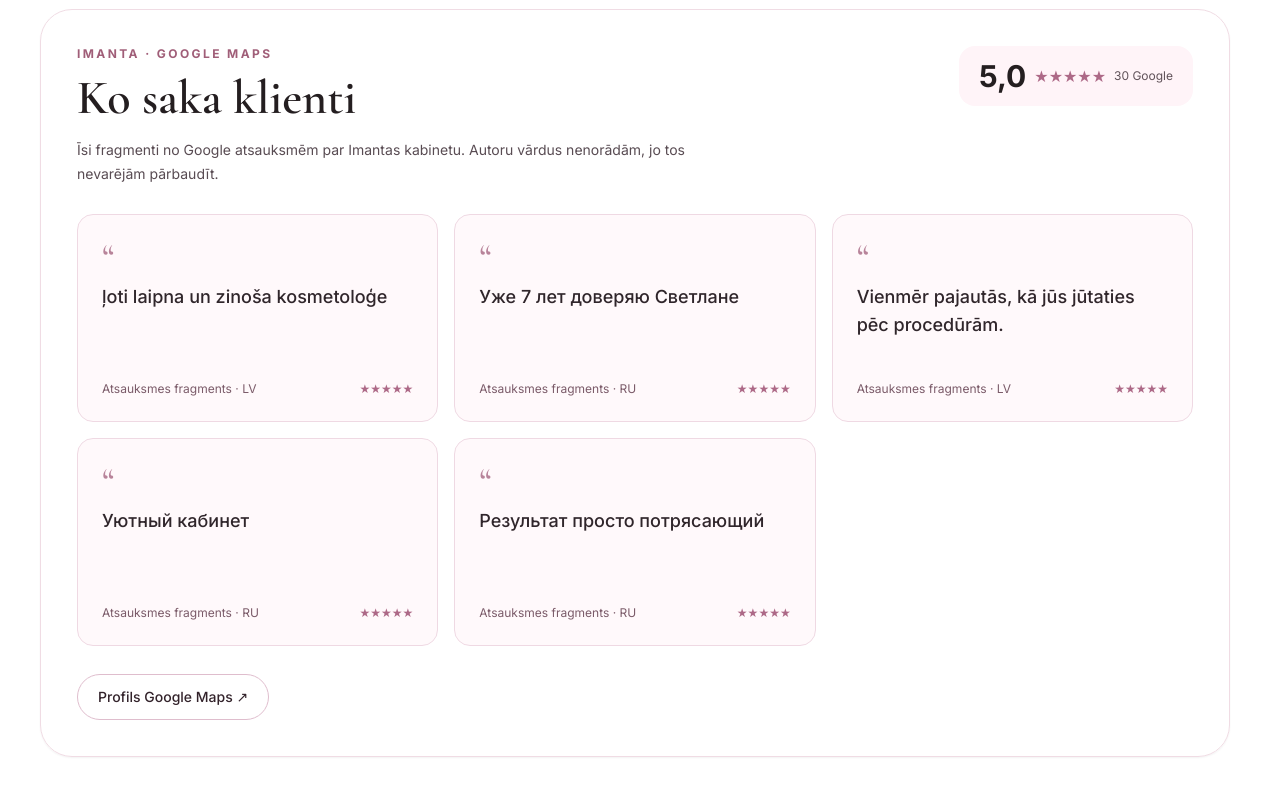
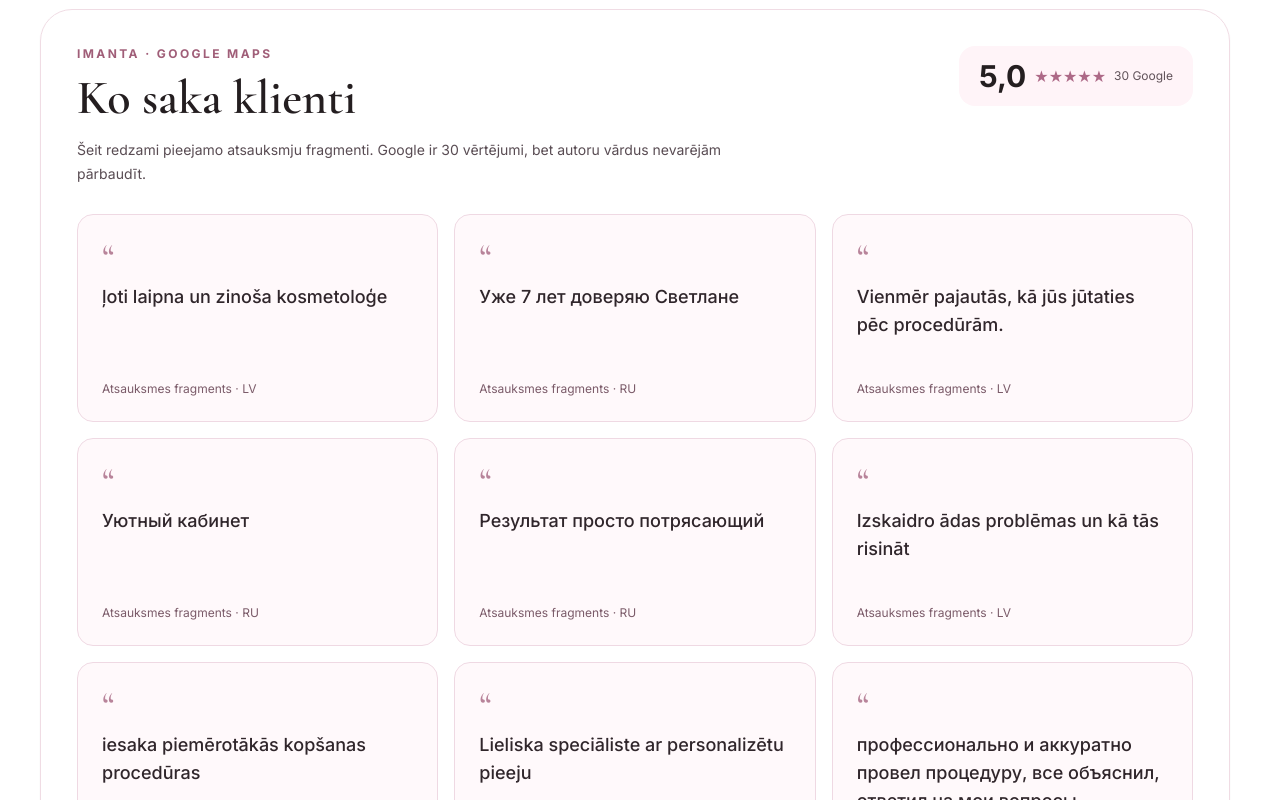
Before and after one commit to SergeyJak/Sweet-lana, a Next.js app: page /lv in a window 1280 px wide. Shown: the part 1900-2700 px from the top of the page. Built offline with nearby package versions, Linux system fonts and the light colour scheme; no server answers.

Commit message:
Fix direct Google reviews link and show more verified review excerpts

```diff
--- a/src/components/GoogleReviews.tsx
+++ b/src/components/GoogleReviews.tsx
@@ -3,24 +3,24 @@ type Locale = 'ru' | 'lv' | 'en'
 const copy = {
   ru: {
     title: 'Что говорят клиенты',
-    description: 'Фрагменты реальных отзывов из Google о кабинете в Иманте. Публикуем без имён авторов, поскольку их не удалось проверить.',
+    description: 'Ниже выдержки из отзывов клиентов. Всего в Google 30 оценок, здесь опубликованы только доступные фрагменты без имён авторов.',
     location: 'Иманта · Google Maps',
     source: 'Фрагмент отзыва',
-    all: 'Карточка в Google Maps',
+    all: 'Открыть все отзывы Google',
   },
   lv: {
     title: 'Ko saka klienti',
-    description: 'Īsi fragmenti no Google atsauksmēm par Imantas kabinetu. Autoru vārdus nenorādām, jo tos nevarējām pārbaudīt.',
+    description: 'Šeit redzami pieejamo atsauksmju fragmenti. Google ir 30 vērtējumi, bet autoru vārdus nevarējām pārbaudīt.',
     location: 'Imanta · Google Maps',
     source: 'Atsauksmes fragments',
-    all: 'Profils Google Maps',
+    all: 'Skatīt visas Google atsauksmes',
   },
   en: {
     title: 'What clients say',
-    description: 'Short excerpts from actual Google reviews for the Imanta studio. Names are omitted because attribution could not be verified.',
+    description: 'Excerpts of available Google reviews. Google lists 30 ratings; these are only the accessible excerpts, without unverified author names.',
     location: 'Imanta · Google Maps',
     source: 'Review excerpt',
-    all: 'Google Maps listing',
+    all: 'Read all Google reviews',
   },
 } as const
 
@@ -32,9 +32,14 @@ const excerpts = [
   { quote: 'Vienmēr pajautās, kā jūs jūtaties pēc procedūrām.', lang: 'LV' },
   { quote: 'Уютный кабинет', lang: 'RU' },
   { quote: 'Результат просто потрясающий', lang: 'RU' },
+  { quote: 'Izskaidro ādas problēmas un kā tās risināt', lang: 'LV' },
+  { quote: 'iesaka piemērotākās kopšanas procedūras', lang: 'LV' },
+  { quote: 'Lieliska speciāliste ar personalizētu pieeju', lang: 'LV' },
+  { quote: 'профессионально и аккуратно провел процедуру, все объяснил, ответил на мои вопросы', lang: 'RU' },
+  { quote: 'Рядом бесплатная парковка', lang: 'RU' },
 ]
 
-const placeUrl = 'https://www.google.com/maps/place/?q=place_id:ChIJS-9SPebF7kYR7-LRQgp4ifY'
+const placeUrl = 'https://search.google.com/local/reviews?placeid=ChIJS-9SPebF7kYR7-LRQgp4ifY'
 
 export default function GoogleReviews({ locale }: { locale: Locale }) {
   const t = copy[locale]
@@ -62,8 +67,7 @@ export default function GoogleReviews({ locale }: { locale: Locale }) {
               </div>
               <figcaption className="mt-6 flex justify-between gap-3 text-xs text-[#7b5b69]">
                 <span>{t.source} · {item.lang}</span>
-                <span aria-label="5 stars" className="text-[#ad6987]">★★★★★</span>
-              </figcaption>
+                </figcaption>
             </figure>
           ))}
         </div>
```
